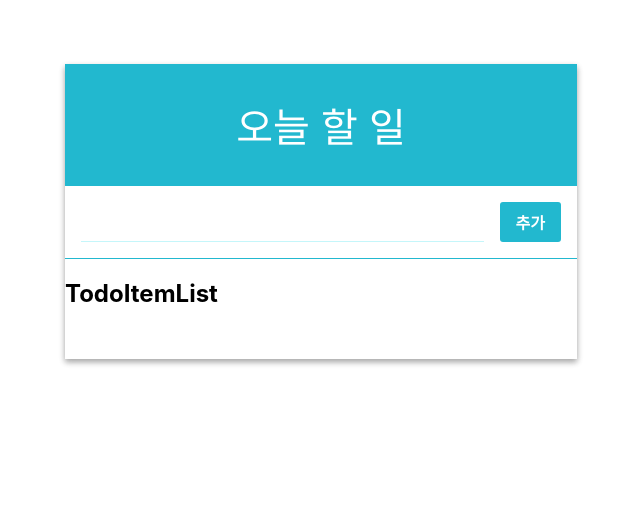
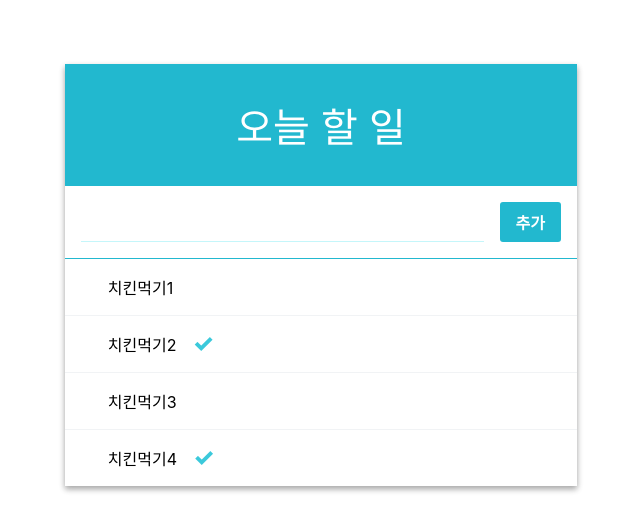
Before and after one commit to Cofe1230/ReactWork, a React (Create React App) app in the folder app03_comment/: page / in a window 1280 px wide. Shown: the top 530 px of the page, without its empty margins (319-959 px from the left). Built offline with nearby package versions, Linux system fonts and the light colour scheme.

Commit message:
todo 내용 나오게

```diff
--- a/app03_comment/src/App.js
+++ b/app03_comment/src/App.js
@@ -4,7 +4,8 @@ import { Component } from "react";
 import CommentList from './CommentList';
 import Form from './component/Form';
 import TodoListTemplate from './component/TodoListTemplate';
-import TodoItemList from './component/TodoItem';
+import TodoItemList from './component/TodoItemList';
+
 
 class App extends Component {
   id = 4;
@@ -25,11 +26,29 @@ class App extends Component {
   }
   //추가
   handleCreate = ()=>{
-
+    const {input,todos} = this.state
+    this.setState({
+      input : '',
+      todos : todos.concat({
+        id : this.id++,
+        text : input,
+        checked : false
+      })
+    })
+  }
+  //삭제
+  handleRemove = id =>{
+    console.log("handleRemove" + id)
+  }
+  //토글
+  handleToggle = (id)=>{
+    console.log("handleToggle" + id)
   }
   //입력하고 엔터키
   handleKeyPress = e =>{
-
+    if(e.key === 'Enter'){
+      this.handleCreate()
+    }
   }
   render(){
     return (
@@ -44,7 +63,10 @@ class App extends Component {
             onCreate={this.handleCreate}/>
           }>
 
-          <TodoItemList/>
+          <TodoItemList
+          todos = {this.state.todos}
+          onRemove = {this.handleRemove}
+          onToggle = {this.handleToggle}/>
         </TodoListTemplate>
       </div>
     );
--- a/app03_comment/src/component/TodoItem.js
+++ b/app03_comment/src/component/TodoItem.js
@@ -1,12 +1,21 @@
 import { Component } from "react";
+import './TodoItem.css';
 
-class TodoItemList extends Component{
+class TodoItem extends Component{
     render(){
+        const {id, text, checked, onRemove, onToggle}= this.props;
         return(
-            <div>
-                <h1>TodoItemList</h1>
+            <div className="todo-item">
+                <div className="remove">
+
+                    &times;
+                </div>
+                <div>
+                    <div>{text}</div>
+                </div>
+                {checked && <div className="check-mark">&#x2713;</div>}
             </div>
         )
     }
 }
-export default TodoItemList;
+export default TodoItem;
--- /dev/null
+++ b/app03_comment/src/component/TodoItemList.js
@@ -0,0 +1,25 @@
+import { Component } from "react";
+import TodoItem from "./TodoItem";
+
+
+class TodoItemList extends Component{
+    render(){
+        const {todos, onRemove, onToggle} = this.props
+        const todoList = todos.map(({id, text, checked})=>(
+            <TodoItem
+            key={id}
+            id = {id}
+            text = {text}
+            checked = {checked}
+            onRemove = {onRemove}
+            onToggle = {onToggle}/>
+
+        ))
+        return(
+            <div>
+                {todoList}
+            </div>
+        )
+    }
+}
+export default TodoItemList;
```
